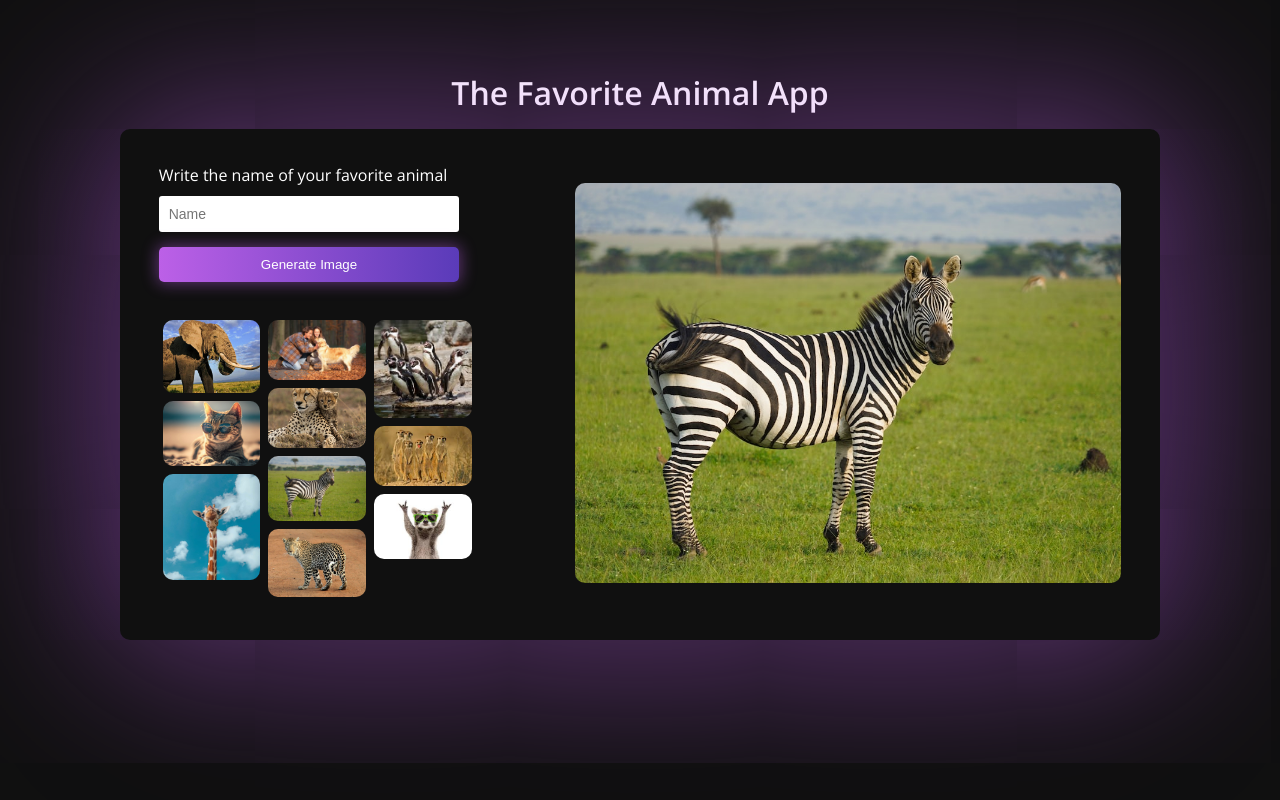
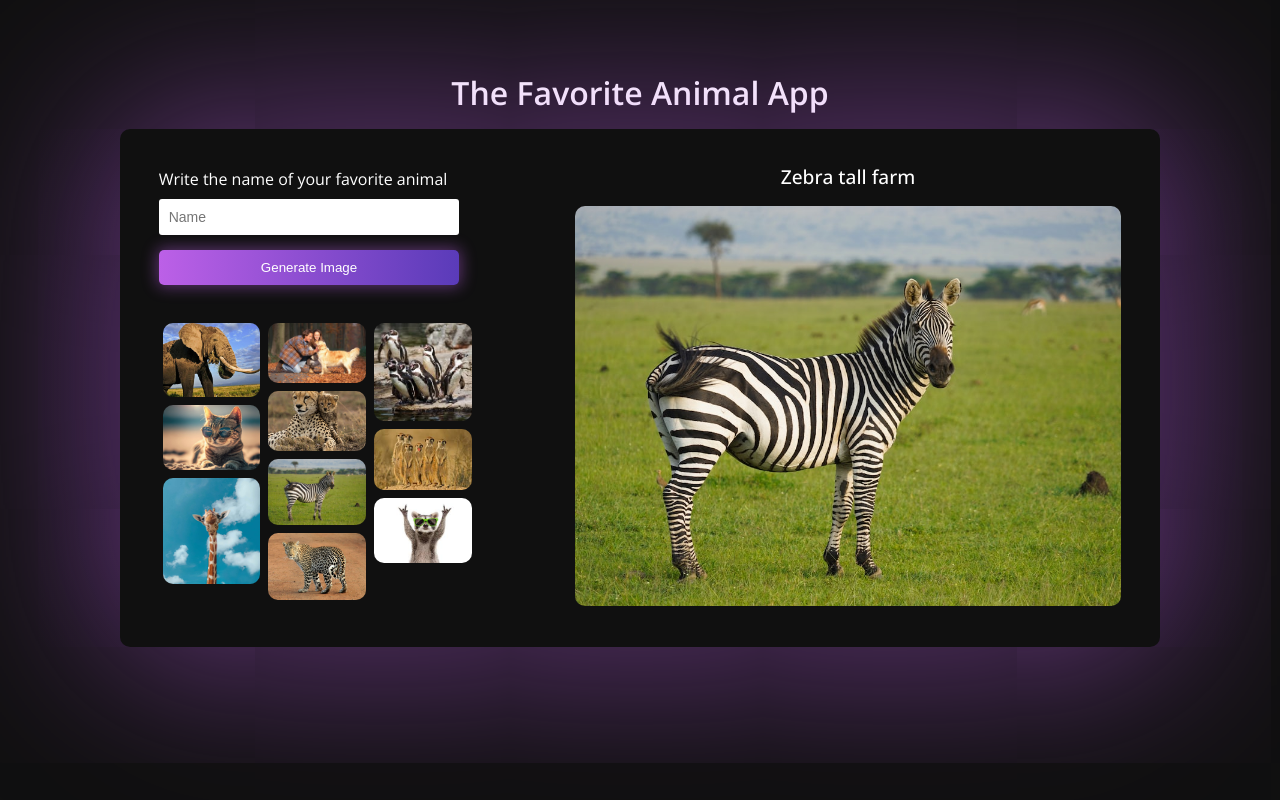
Before and after one commit to Aksharmeet/favorite-animal-app, a React (Create React App) app: page / in a window 1280 px wide. Built offline with nearby package versions, Linux system fonts and the light colour scheme.

Commit message:
feat: added info regarding search

```diff
--- a/src/components/formAndResponse/form/index.jsx
+++ b/src/components/formAndResponse/form/index.jsx
@@ -35,6 +35,7 @@ const FormAndResponse = () => {
         setAnimal({
           ...animal,
           image: items[Math.floor(Math.random() * 10)].link,
+          searchQuery: inputValue + ' ' + randomWord + ' animal',
         });
       } catch (err) {
         setAnimal({
--- a/src/components/formAndResponse/index.jsx
+++ b/src/components/formAndResponse/index.jsx
@@ -10,6 +10,7 @@ const FormAndResponse = () => {
   const [animal, setAnimal] = useState({
     image: '',
     error: '',
+    searchQuery: '',
   });
 
   return (
--- a/src/components/formAndResponse/response/index.jsx
+++ b/src/components/formAndResponse/response/index.jsx
@@ -7,9 +7,15 @@ const Response = () => {
   return (
     <div className={classes.image_container}>
       {animal.image ? (
-        <img src={animal.image} alt="animal" />
+        <>
+          <p className={classes.search_query_text}>{animal.searchQuery}</p>
+          <img src={animal.image} alt="animal" />
+        </>
       ) : (
-        <img src="assets/images/animal-16.jpeg" alt="animal-16" />
+        <>
+          <p className={classes.search_query_text}>Zebra tall farm</p>
+          <img src="assets/images/animal-16.jpeg" alt="animal-16" />
+        </>
       )}
     </div>
   );
--- a/src/components/formAndResponse/response/response.module.css
+++ b/src/components/formAndResponse/response/response.module.css
@@ -23,3 +23,10 @@
         margin: 0 auto;
     }
 }
+.search_query_text{
+    font-size: 1.2rem;
+    font-weight: 500;
+    margin: 0 auto;
+    text-align: center;
+    margin-bottom: 20px;
+}
```
